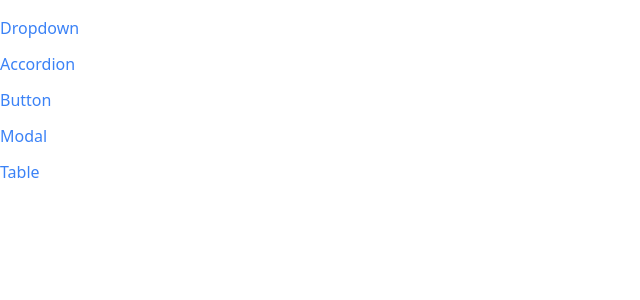
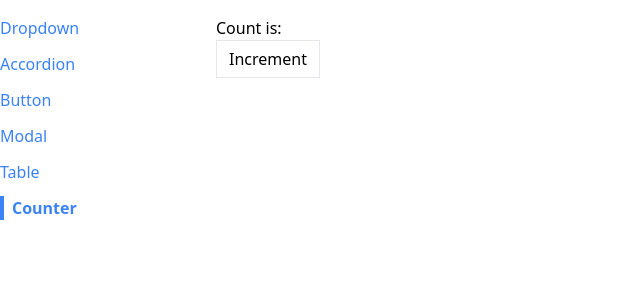
Before and after one commit to zanedevault/Stephen_Grider-comps, a React (Create React App) app: page /counter in a window 1280 px wide. Shown: the top 300 px of the page, without its empty margins (0-640 px from the left). Built offline with nearby package versions, Linux system fonts and the light colour scheme.

Commit message:
extracted sort functionality into custom hook

```diff
--- a/src/App.js
+++ b/src/App.js
@@ -5,6 +5,7 @@
 import DropdownPage from "./pages/DropdownPage";
 import ModalPage from "./pages/ModalPage";
 import TablePage from "./pages/TablePage";
+import CounterPage from "./pages/CounterPage";
 
 function App() {
 
@@ -27,6 +28,9 @@
         <Route path="/table">
           <TablePage />
         </Route>
+        <Route path="/counter">
+          <CounterPage initialCount={5} />
+        </Route>
       </div>
     </div>
   );
--- a/src/components/Sidebar.js
+++ b/src/components/Sidebar.js
@@ -8,6 +8,7 @@
     { label: "Button", path: "/button" },
     { label: "Modal", path: "/modal" },
     { label: "Table", path: "/table" },
+    { label: "Counter", path: "/counter" },
   ];
 
   const { currentPath } = useNavigation();
--- a/src/components/SortableTable.js
+++ b/src/components/SortableTable.js
@@ -1,31 +1,11 @@
-import { useState } from "react";
+import useSort from "../hooks/useSort";
 import { GoArrowSmallDown, GoArrowSmallUp } from "react-icons/go";
 
 import Table from "./Table";
 
 function SortableTable(props) {
-  const [sortOrder, setSortOrder] = useState(null);
-  const [sortBy, setSortBy] = useState(null);
   const { config, data } = props;
-
-  const handleHeaderClick = (label) => {
-    if( sortBy && label !== sortBy ) {
-      setSortOrder('asc');
-      setSortBy(label);
-      return;
-    }
-
-    if (sortOrder === null) {
-      setSortOrder('asc');
-      setSortBy(label);
-    } else if (sortOrder === 'asc') {
-      setSortOrder('desc');
-      setSortBy(label);
-    } else {
-      setSortOrder(null);
-      setSortBy(null);
-    }
-  };
+  const { sortOrder, sortBy, sortedData, setSortColumn } = useSort(config, data);
 
   const getSortIndicatorIcons = (label, sortBy, sortOrder) => {
     if(label !== sortBy) {
@@ -49,7 +29,7 @@
     return {
       ...column,
       header: () => (
-        <th onClick={() => handleHeaderClick(column.label)} className="cursor-pointer hover:bg-gray-100">
+        <th onClick={() => setSortColumn(column.label)} className="cursor-pointer hover:bg-gray-100">
           <div className="flex items-center">
           {getSortIndicatorIcons(column.label, sortBy, sortOrder)}
           {column.label}
@@ -59,23 +39,6 @@
     };
   });
 
-  let sortedData = data;
-  if(sortOrder && sortBy) {
-    const { sortValue } = config.find(column => column.label === sortBy)
-    sortedData = [...data].sort((a,b) => {
-      const valueA = sortValue(a);
-      const valueB = sortValue(b);
-
-      const reverseOrder = sortOrder === 'asc' ? 1 : -1;
-
-      if(typeof valueA === 'string') {
-        return valueA.localeCompare(valueB) * reverseOrder;
-      } else {
-        return (valueA - valueB) * reverseOrder;
-      }
-    });
-  }
-
   return <Table {...props} config={updatedConfig} data={sortedData} />;
 }
 
--- /dev/null
+++ b/src/hooks/useCounter.js
@@ -0,0 +1,17 @@
+import { useState, useEffect } from "react";
+
+function useCounter({initialCount}) {
+  const [count, setCount] = useState(initialCount);
+
+  useEffect(() => {
+    console.log(count);
+  }, [count]);
+
+  const increment = () => {
+    setCount((prevCount) => prevCount + 1);
+  }
+
+  return {count, increment};
+}
+
+export default useCounter;
--- /dev/null
+++ b/src/hooks/useSort.js
@@ -0,0 +1,46 @@
+import { useState } from "react";
+
+function useSort({config, data}) {
+  const [sortOrder, setSortOrder] = useState(null);
+  const [sortBy, setSortBy] = useState(null);
+
+  const setSortColumn = (label) => {
+    if (sortBy && label !== sortBy) {
+      setSortOrder("asc");
+      setSortBy(label);
+      return;
+    }
+
+    if (sortOrder === null) {
+      setSortOrder("asc");
+      setSortBy(label);
+    } else if (sortOrder === "asc") {
+      setSortOrder("desc");
+      setSortBy(label);
+    } else {
+      setSortOrder(null);
+      setSortBy(null);
+    }
+  };
+
+  let sortedData = data;
+  if (sortOrder && sortBy) {
+    const { sortValue } = config.find((column) => column.label === sortBy);
+    sortedData = [...data].sort((a, b) => {
+      const valueA = sortValue(a);
+      const valueB = sortValue(b);
+
+      const reverseOrder = sortOrder === "asc" ? 1 : -1;
+
+      if (typeof valueA === "string") {
+        return valueA.localeCompare(valueB) * reverseOrder;
+      } else {
+        return (valueA - valueB) * reverseOrder;
+      }
+    });
+  }
+
+  return { sortOrder, sortBy, sortedData, setSortColumn };
+}
+
+export default useSort;
--- /dev/null
+++ b/src/pages/CounterPage.js
@@ -0,0 +1,15 @@
+import useCounter from "../hooks/useCounter";
+import Button from "../components/Button";
+
+
+
+function CounterPage({ initialCount }) {
+  const {count, increment} = useCounter(initialCount);
+
+  return <div>
+    <h1>Count is: {count}</h1>
+    <Button onClick={increment}>Increment</Button>
+  </div>
+}
+
+export default CounterPage;
```
Also changed, not shown: 1 other file (tests, documents, lock files or other folders).
